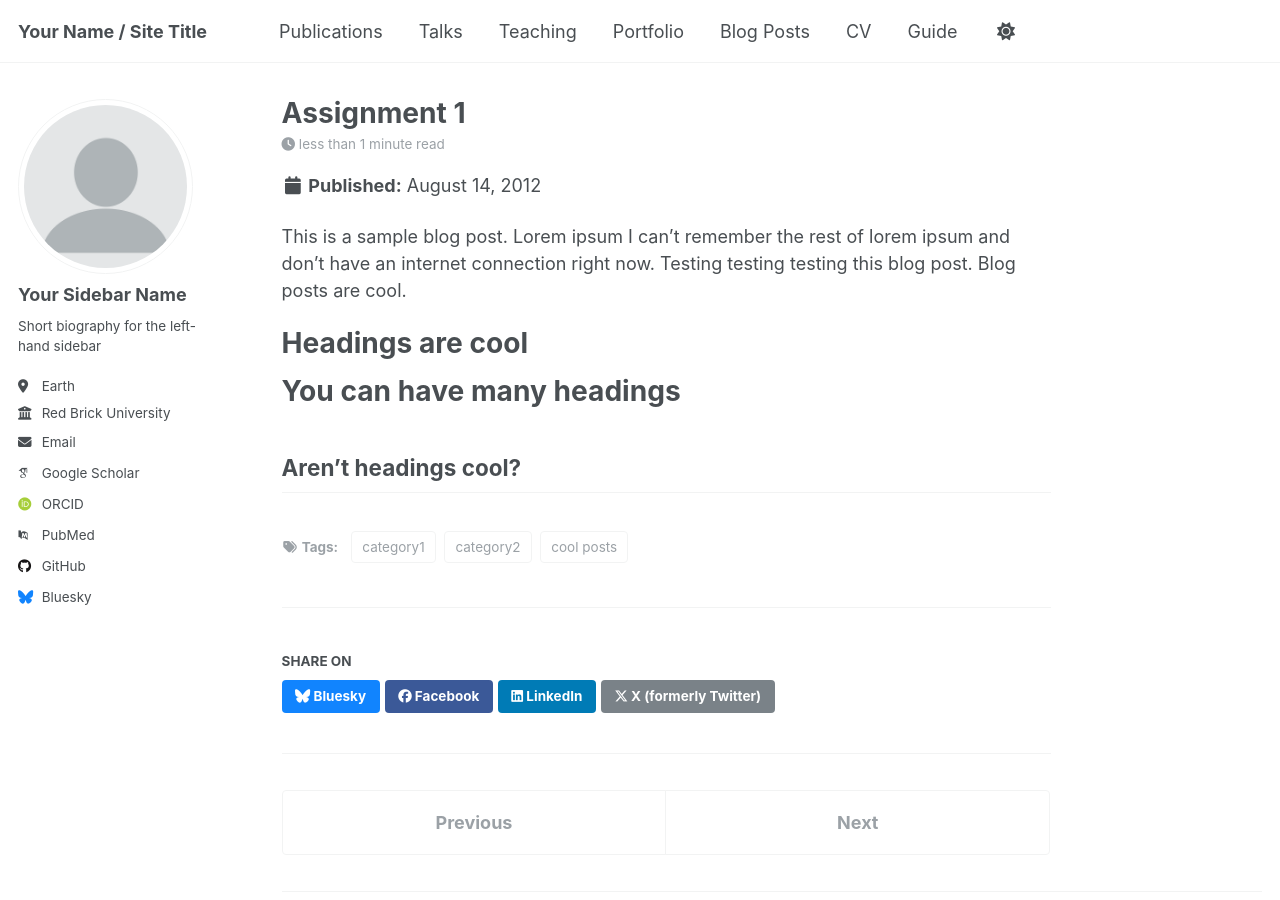
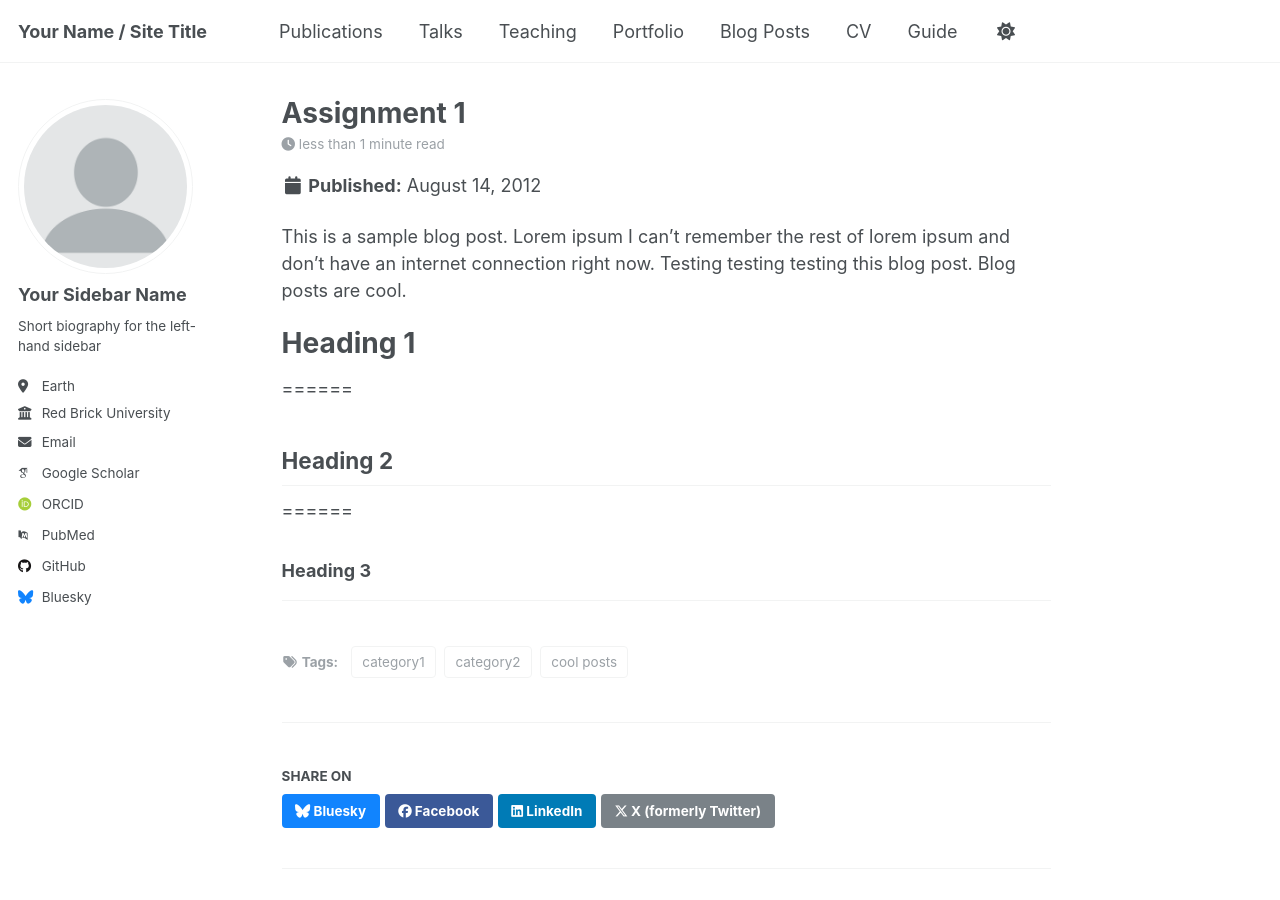
Before and after one commit to symbat-bekzhigit/sample-website-2, a Jekyll site: the page built from _posts/2012-08-14-blog-post-1.md, in a window 1280 px wide and 900 px high. Built offline with Jekyll 4.4.1, drawn with Linux system fonts in a browser that asks for light colours; some web fonts are replaced.

Commit message:
Update 2012-08-14-blog-post-1.md

```diff
--- a/_posts/2012-08-14-blog-post-1.md
+++ b/_posts/2012-08-14-blog-post-1.md
@@ -10,11 +10,11 @@ tags:
 
 This is a sample blog post. Lorem ipsum I can't remember the rest of lorem ipsum and don't have an internet connection right now. Testing testing testing this blog post. Blog posts are cool.
 
-Headings are cool
+# Heading 1
 ======
 
-You can have many headings
+## Heading 2
 ======
 
-Aren't headings cool?
+### Heading 3
 ------
```
